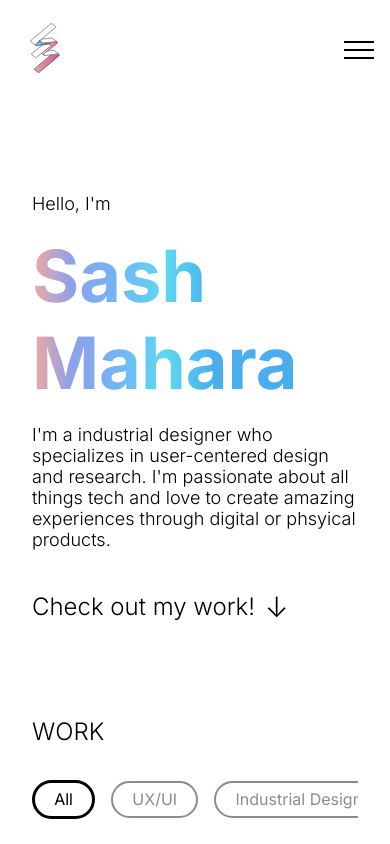
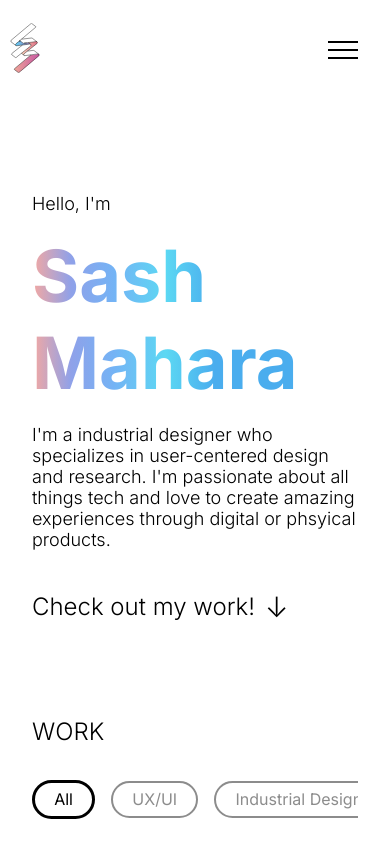
Before and after one commit to Elimists/sash-portfolio, a Next.js app: page / in a window 390 px wide. Shown: the top 844 px of the page. Built offline with nearby package versions, Linux system fonts and the light colour scheme.

Commit message:
Updated hamburger menu placing

```diff
--- a/styles/Navbar.module.css
+++ b/styles/Navbar.module.css
@@ -9,7 +9,7 @@
     width: 100%;
     justify-content: space-between;
     align-items: center;
-    padding-left: 20px;
+    margin-right: 1rem;
 }
 
 
```
